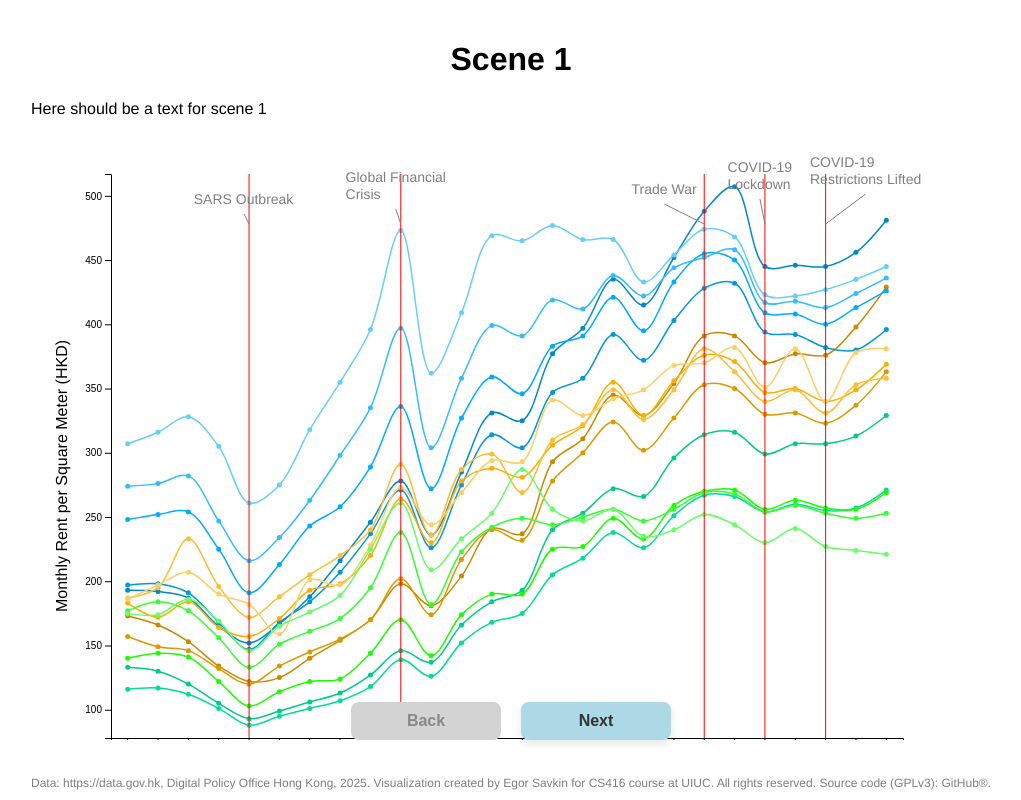
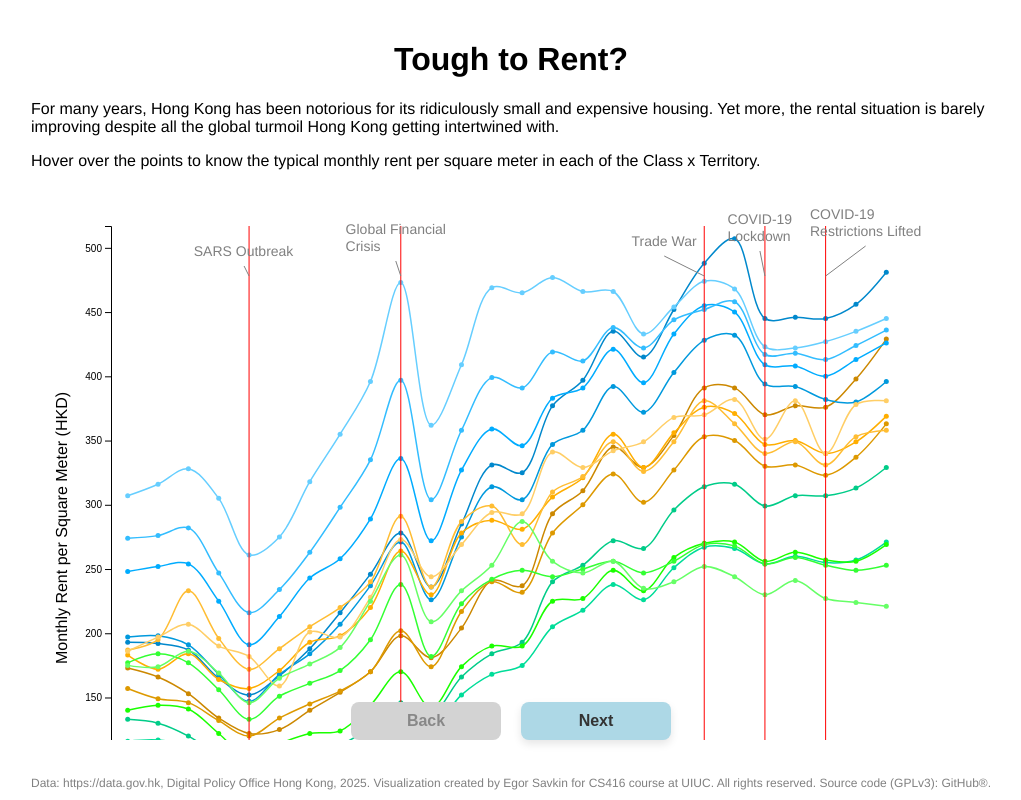
Before and after one commit to thomasfire/uiuc-cs416-narrative, a plain HTML site: page index.html in a window 1280 px wide. Shown: the whole page, without its empty margins (129-1150 px from the left). Drawn offline with Linux system fonts and the light colour scheme.

Commit message:
scene 1 finish i guess

```diff
--- a/index.html
+++ b/index.html
@@ -13,15 +13,20 @@
 <body>
 <div id="container">
     <div id="scene_1" class="scene">
-        <h1 class="scene_title" id="scene_title_1">Scene 1</h1>
+        <h1 class="scene_title" id="scene_title_1">Tough to Rent?</h1>
         <div class="scene_text" id="scene_text_1">
-            <p>Here should be a text for scene 1</p>
+            <p>For many years, Hong Kong has been notorious for its ridiculously small and expensive housing.
+                Yet more, the rental situation is barely improving despite all the global turmoil Hong Kong getting intertwined with.
+            </p>
+            <p>Hover over the points to know the typical monthly rent per square meter in each of the Class x Territory.</p>
         </div>
         <div class="scene_graph" id="scene_graph_1">
             <svg id="scene_svg_1" class="scene_svg">
             </svg>
         </div>
         <div class="scene_footer">
+            <p>Colors notation: Hong Kong Island — blue; Kowloon — yellow to red; New Territories — green. The darker the color, the lower the class of the flat.</p>
+            <p>Classes: A — below 40 sq.m., B — 40-69.9 sq.m., C — 70-99.9 sq.m., D — 100-159.9 sq.m., E — more than 160 sq.m.</p>
             <p>Scene 1 of 5</p>
         </div>
     </div>
```
